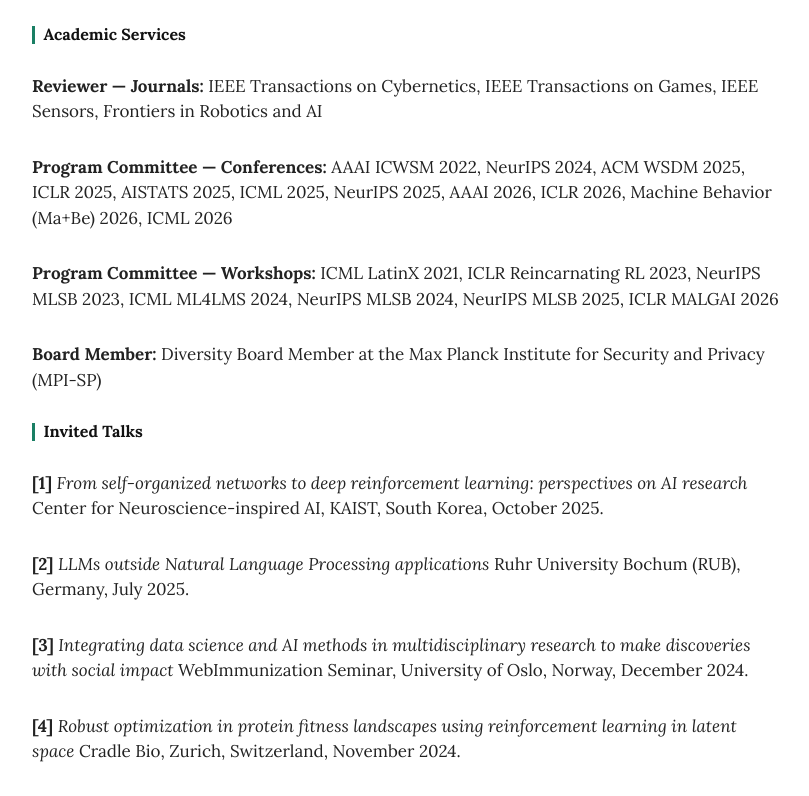
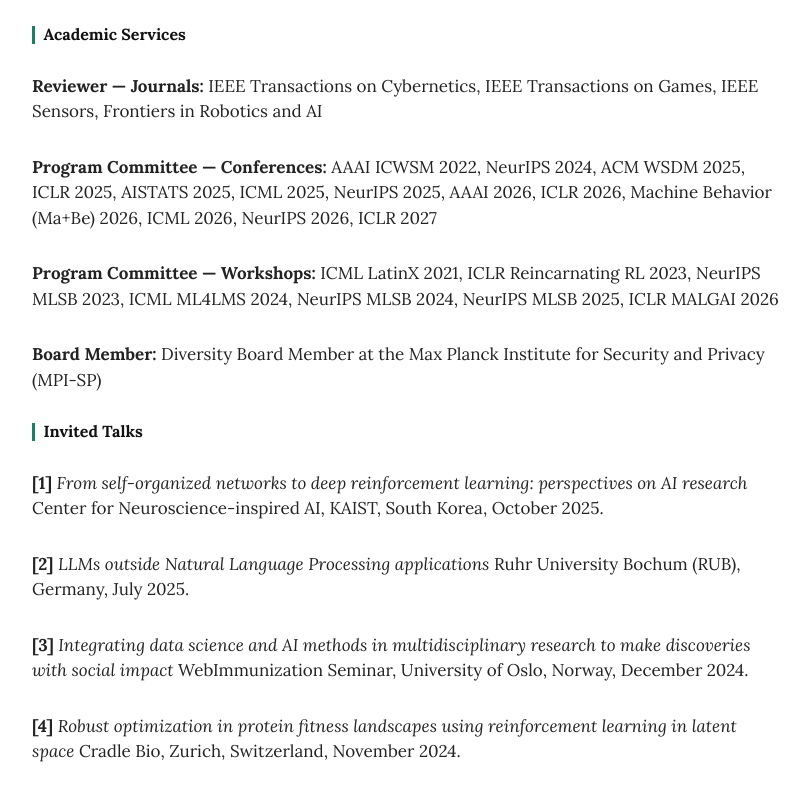
Before and after one commit to lfelipesv/lfelipesv.github.io, a Jekyll site: the page built from cv.md, in a window 1280 px wide and 900 px high, scrolled down 2188 px, cut to the strip 104-900 px from the top of the window. Shown: the whole strip, without its empty margins (233-1042 px from the left). Built offline with Jekyll 4.4.1, drawn with Linux system fonts in a browser that asks for light colours; nearby versions of some CDN libraries.

Commit message:
add reviewer neurips 2026 and iclr 2027

```diff
--- a/cv.md
+++ b/cv.md
@@ -76,7 +76,7 @@ Eco Vehicle Control System Development Team
 
 **Reviewer — Journals:** IEEE Transactions on Cybernetics, IEEE Transactions on Games, IEEE Sensors, Frontiers in Robotics and AI
 
-**Program Committee — Conferences:** AAAI ICWSM 2022, NeurIPS 2024, ACM WSDM 2025, ICLR 2025, AISTATS 2025, ICML 2025, NeurIPS 2025, AAAI 2026, ICLR 2026, Machine Behavior (Ma+Be) 2026, ICML 2026
+**Program Committee — Conferences:** AAAI ICWSM 2022, NeurIPS 2024, ACM WSDM 2025, ICLR 2025, AISTATS 2025, ICML 2025, NeurIPS 2025, AAAI 2026, ICLR 2026, Machine Behavior (Ma+Be) 2026, ICML 2026, NeurIPS 2026, ICLR 2027
 
 **Program Committee — Workshops:** ICML LatinX 2021, ICLR Reincarnating RL 2023, NeurIPS MLSB 2023, ICML ML4LMS 2024, NeurIPS MLSB 2024, NeurIPS MLSB 2025, ICLR MALGAI 2026
 
```
